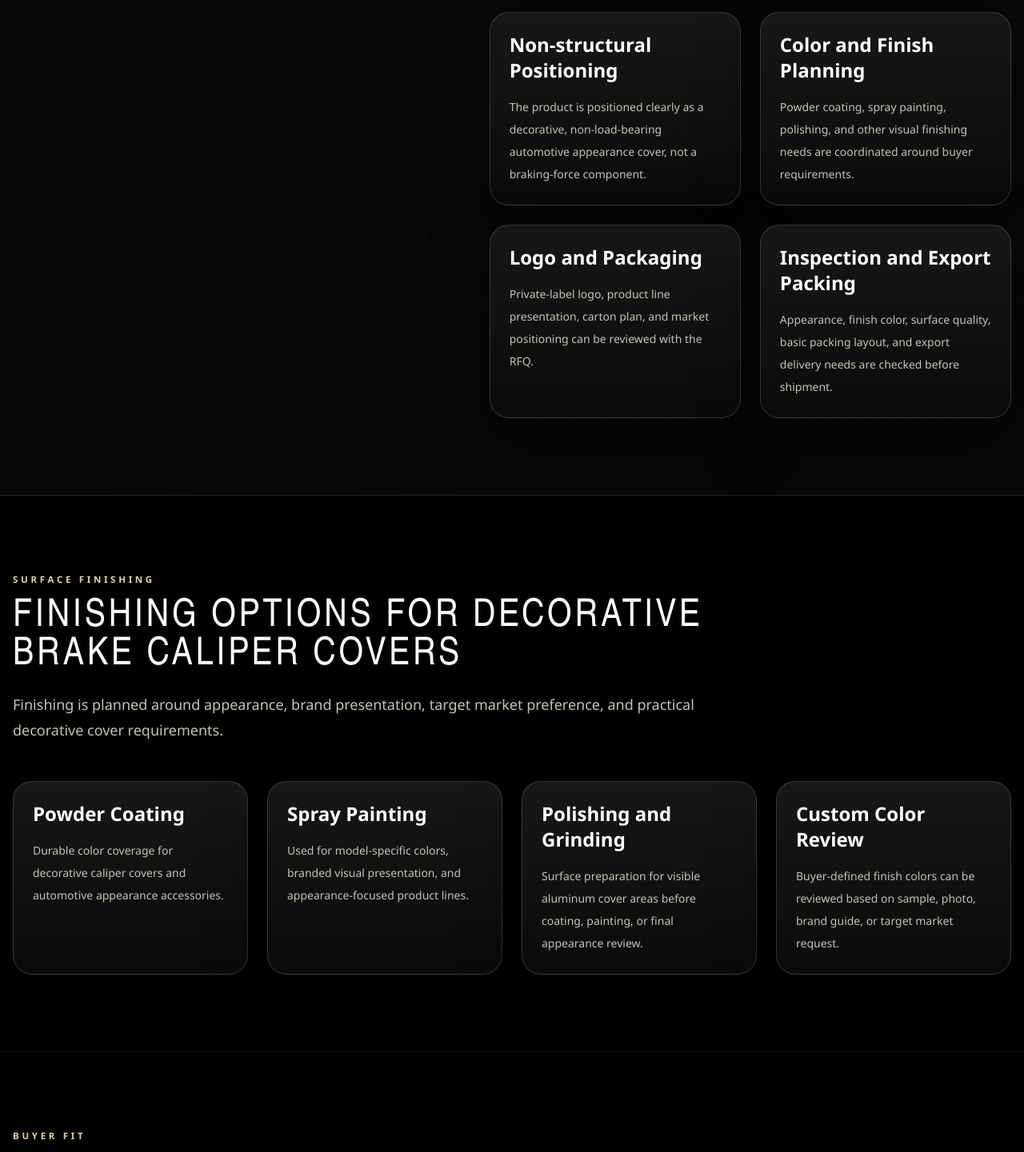
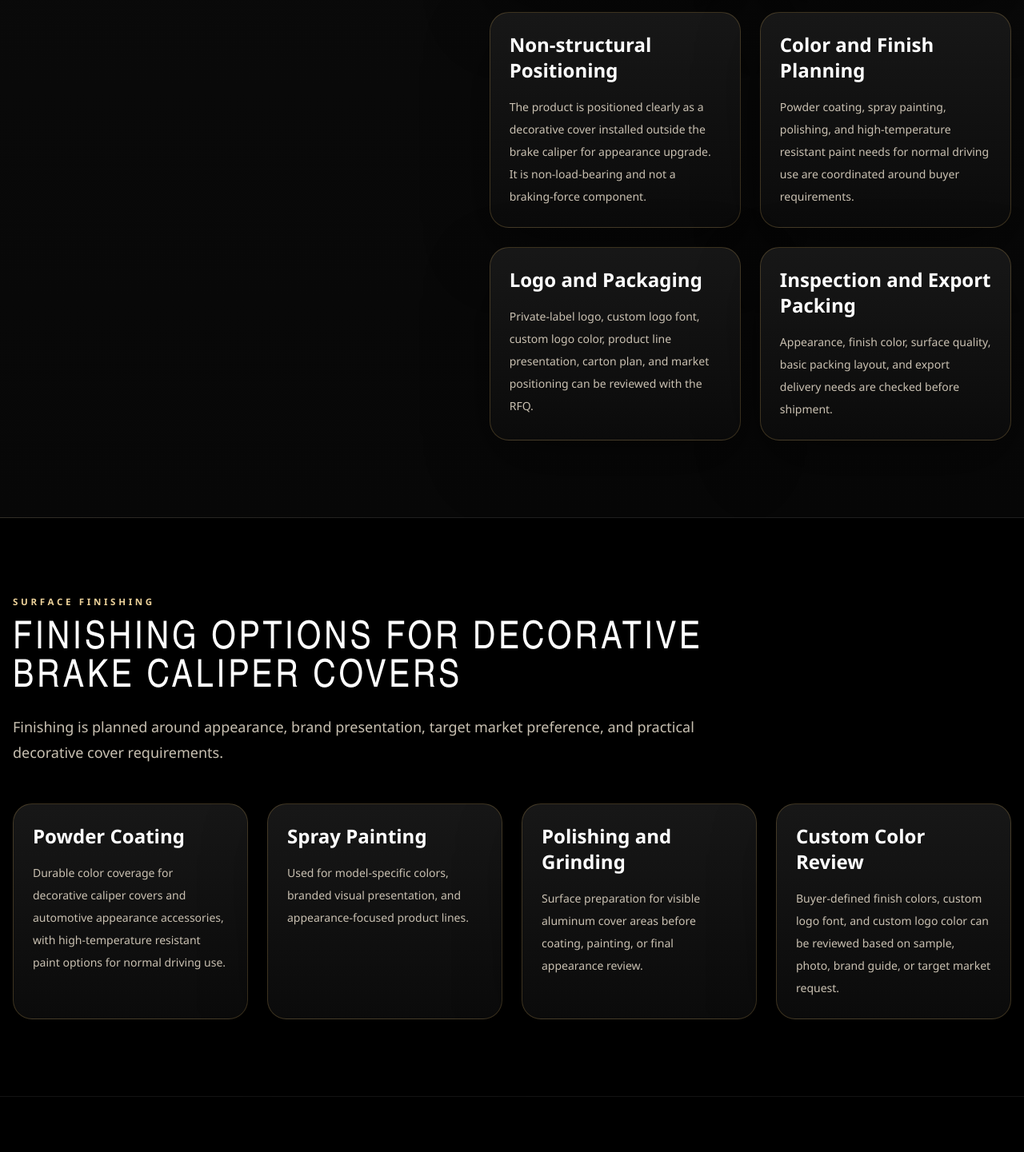
Before and after one commit to nicolsonhuang-byte/hsxdiecasting, a Next.js app: page /products/decorative-brake-caliper-covers in a window 1280 px wide. Shown: the part 4300-5741 px from the top of the page at 80% size. Built offline with nearby package versions, Linux system fonts and the light colour scheme.

Commit message:
Add brake caliper cover product details

```diff
--- a/src/app/products/decorative-brake-caliper-covers/page.tsx
+++ b/src/app/products/decorative-brake-caliper-covers/page.tsx
@@ -200,17 +200,17 @@ const processSteps: CardItem[] = [
   {
     title: "Non-structural Positioning",
     description:
-      "The product is positioned clearly as a decorative, non-load-bearing automotive appearance cover, not a braking-force component.",
+      "The product is positioned clearly as a decorative cover installed outside the brake caliper for appearance upgrade. It is non-load-bearing and not a braking-force component.",
   },
   {
     title: "Color and Finish Planning",
     description:
-      "Powder coating, spray painting, polishing, and other visual finishing needs are coordinated around buyer requirements.",
+      "Powder coating, spray painting, polishing, and high-temperature resistant paint needs for normal driving use are coordinated around buyer requirements.",
   },
   {
     title: "Logo and Packaging",
     description:
-      "Private-label logo, product line presentation, carton plan, and market positioning can be reviewed with the RFQ.",
+      "Private-label logo, custom logo font, custom logo color, product line presentation, carton plan, and market positioning can be reviewed with the RFQ.",
   },
   {
     title: "Inspection and Export Packing",
@@ -223,7 +223,7 @@ const finishingOptions: CardItem[] = [
   {
     title: "Powder Coating",
     description:
-      "Durable color coverage for decorative caliper covers and automotive appearance accessories.",
+      "Durable color coverage for decorative caliper covers and automotive appearance accessories, with high-temperature resistant paint options for normal driving use.",
   },
   {
     title: "Spray Painting",
@@ -238,7 +238,7 @@ const finishingOptions: CardItem[] = [
   {
     title: "Custom Color Review",
     description:
-      "Buyer-defined finish colors can be reviewed based on sample, photo, brand guide, or target market request.",
+      "Buyer-defined finish colors, custom logo font, and custom logo color can be reviewed based on sample, photo, brand guide, or target market request.",
   },
 ];
 
@@ -269,8 +269,8 @@ const rfqRequirements = [
   "Product photos, drawings, samples, or reference models",
   "Target vehicle fitment or product application market if available",
   "Cover dimensions, mounting style, appearance surface, and assembly needs",
-  "Color finish such as red, black, blue, silver, gold, powder coating, or spray painting",
-  "Logo request, private-label packaging plan, and product line positioning",
+  "High-temperature resistant paint or color finish such as red, black, blue, silver, gold, powder coating, or spray painting for normal driving use",
+  "Custom logo font, logo color request, private-label packaging plan, and product line positioning",
   "Estimated order quantity, target market, and repeat-order expectations",
 ];
 
@@ -668,8 +668,9 @@ export default function DecorativeBrakeCaliperCoversPage() {
                     Send your decorative brake caliper cover photos, samples, or OEM project requirements
                   </h2>
                   <p className="mt-7 max-w-3xl text-base leading-8 text-[#2d2417] lg:text-lg">
-                    HSX reviews decorative brake caliper covers, automotive appearance covers,
-                    color finish accessories, logo covers, and non-load-bearing visual upgrade
+                    HSX reviews decorative brake caliper covers installed outside the brake caliper,
+                    automotive appearance covers, high-temperature paint finish options for normal driving use,
+                    custom colors, custom logo font, logo color requests, and non-load-bearing visual upgrade
                     products for global wholesalers, importers, distributors, accessory brands,
                     and OEM buyers.
                   </p>
@@ -715,8 +716,8 @@ export default function DecorativeBrakeCaliperCoversPage() {
                           RFQ ready
                         </p>
                         <p className="mt-3 text-lg font-semibold text-white">
-                          Send photos, samples, dimensions, finish needs, logo requests,
-                          and target quantity for decorative cover review.
+                          Send photos, samples, dimensions, high-temperature paint needs for normal driving use,
+                          custom logo font, logo color requests, and target quantity for decorative cover review.
                         </p>
                       </div>
                     </div>
@@ -748,9 +749,11 @@ export default function DecorativeBrakeCaliperCoversPage() {
               Foshan Huashunxiang Hardware Products Co., Ltd.
             </p>
             <p className="mt-5 max-w-3xl text-sm leading-7 text-[#bdb5a8]">
-              Decorative brake caliper covers, non-load-bearing automotive appearance covers,
-              color finish accessories, logo covers, and visual upgrade products for global
-              wholesalers, importers, distributors, accessory brands, and OEM buyers.
+              Decorative brake caliper covers installed outside the brake caliper,
+              non-load-bearing automotive appearance covers, high-temperature paint finish options
+              for normal driving use, custom colors, custom logo font, logo color support,
+              and visual upgrade products for global wholesalers, importers, distributors,
+              accessory brands, and OEM buyers.
             </p>
           </div>
 
@@ -776,6 +779,8 @@ export default function DecorativeBrakeCaliperCoversPage() {
               {contactDetails.address}
             </p>
             <p>Decorative appearance cover supply for automotive aftermarket buyers</p>
+            <p>High-temperature resistant paint helps reduce paint peeling risk under normal driving conditions</p>
+            <p>Custom logo font and logo color support for private-label projects</p>
             <p>Non-load-bearing visual accessory product positioning</p>
             <p className="mt-2">
               © {currentYear} HSX DIECASTING. All rights reserved.
```
